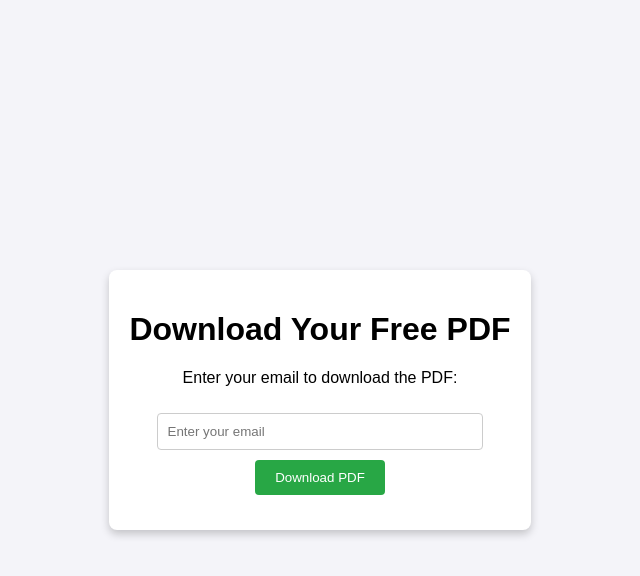
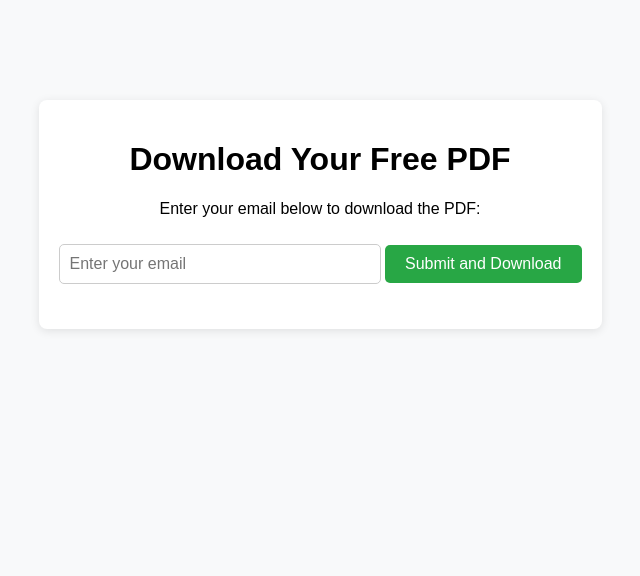
Before and after one commit to suki87adf/activate-pineal, a plain HTML site: page index.html in a window 1280 px wide. Shown: the whole page, without its empty margins (320-960 px from the left). Drawn offline with Linux system fonts and the light colour scheme.

Commit message:
Update index.html

```diff
--- a/index.html
+++ b/index.html
@@ -7,35 +7,35 @@
     <style>
         body {
             font-family: Arial, sans-serif;
+            text-align: center;
             margin: 0;
             padding: 0;
-            background-color: #f4f4f9;
-            display: flex;
-            justify-content: center;
-            align-items: center;
-            height: 100vh;
+            background-color: #f8f9fa;
         }
         .container {
-            text-align: center;
+            margin-top: 100px;
             background: #fff;
             padding: 20px;
             border-radius: 8px;
-            box-shadow: 0 4px 8px rgba(0, 0, 0, 0.2);
+            box-shadow: 0 2px 10px rgba(0, 0, 0, 0.1);
+            display: inline-block;
         }
         input[type="email"] {
-            width: 80%;
+            width: 300px;
             padding: 10px;
             margin: 10px 0;
             border: 1px solid #ccc;
-            border-radius: 4px;
+            border-radius: 5px;
+            font-size: 16px;
         }
         button {
+            background-color: #28a745;
+            color: white;
             padding: 10px 20px;
             border: none;
-            background-color: #28a745;
-            color: white;
-            border-radius: 4px;
+            border-radius: 5px;
             cursor: pointer;
+            font-size: 16px;
         }
         button:hover {
             background-color: #218838;
@@ -49,25 +49,28 @@
 <body>
     <div class="container">
         <h1>Download Your Free PDF</h1>
-        <p>Enter your email to download the PDF:</p>
+        <p>Enter your email below to download the PDF:</p>
         <input type="email" id="email" placeholder="Enter your email" required>
-        <button id="downloadBtn">Download PDF</button>
+        <button id="submitButton">Submit and Download</button>
         <div id="message" class="message"></div>
     </div>
 
     <script>
-        document.getElementById("downloadBtn").addEventListener("click", async () => {
+        document.getElementById("submitButton").addEventListener("click", async () => {
             const email = document.getElementById("email").value;
             const messageDiv = document.getElementById("message");
 
+            // Validar email vacío
             if (!email) {
                 messageDiv.textContent = "Please enter a valid email address.";
                 return;
             }
 
-            messageDiv.textContent = "Submitting your email...";
+            messageDiv.textContent = "Processing your request...";
+            messageDiv.style.color = "black";
 
             try {
+                // Hacer una solicitud POST a API Gateway
                 const response = await fetch("https://wfyr06j5t2.execute-api.us-east-1.amazonaws.com/test", {
                     method: "POST",
                     headers: {
@@ -79,9 +82,10 @@
                 if (response.ok) {
                     messageDiv.style.color = "green";
                     messageDiv.textContent = "Email submitted successfully! Downloading your PDF...";
-                    // Redirigir al archivo PDF
+
+                    // Descarga automática del PDF
                     setTimeout(() => {
-                        window.location.href = "https://yourdomain.com/your-pdf-file.pdf"; // Cambia a la URL de tu PDF
+                        window.location.href = "https://yourdomain.com/your-pdf-file.pdf"; // Reemplaza con la URL de tu PDF
                     }, 2000);
                 } else {
                     const errorData = await response.json();
```
